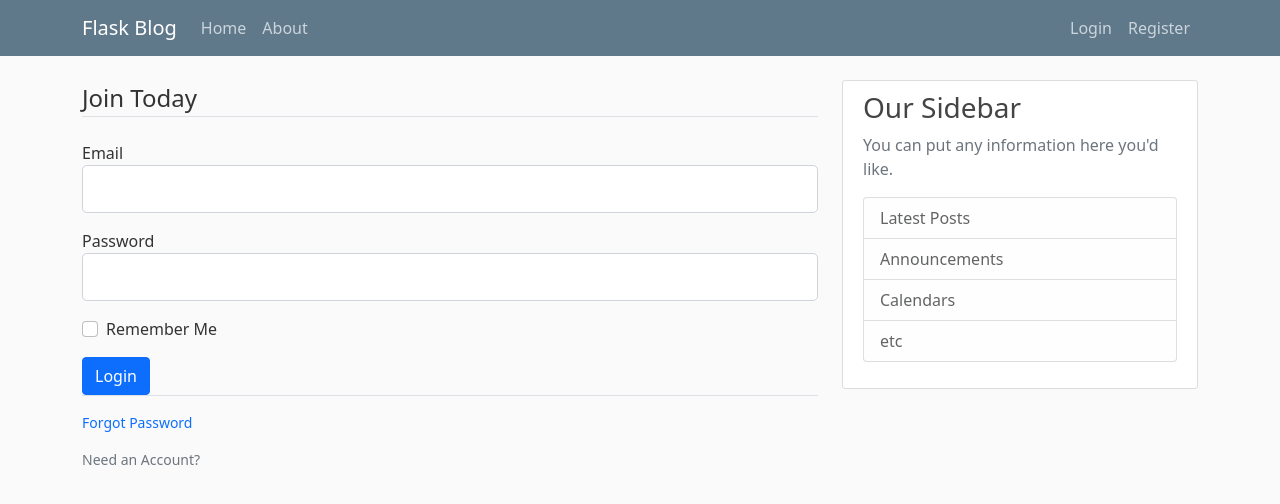
After one commit to ii-ko/Python, a Flask app: page /login in a window 1280 px wide. The commit adds this page. Shown: the top 504 px of the page. Run offline with Flask 2, Linux system fonts and the light colour scheme; some libraries are stand-ins or nearby versions.

Commit message:
flask/blog
add login template

```diff
--- /dev/null
+++ b/Flask/Blog/flaskblog/models/forms.py
@@ -0,0 +1,18 @@
+from flask_wtf import FlaskForm
+from wtforms import StringField, PasswordField, SubmitField, BooleanField
+from wtforms.validators import DataRequired, Length, Email, EqualTo, ValidationError
+
+
+class RegistrationForm(FlaskForm):
+    username = StringField('Username', validators=[DataRequired(), Length(min=2, max=20)])
+    email = StringField('Email', validators=[DataRequired(), Email()])
+    password = PasswordField('Password', validators=[DataRequired()])
+    retype_password = PasswordField('Re-Type Password', validators=[DataRequired(), EqualTo('password')])
+    submit = SubmitField('Sign Up')
+
+
+class LoginForm(FlaskForm):
+    email = StringField('Email', validators=[DataRequired(), Email()])
+    password = PasswordField('Password', validators=[DataRequired()])
+    remember_me = BooleanField('Remember Me')
+    submit = SubmitField('Login')
--- a/Flask/Blog/flaskblog/routes/routes.py
+++ b/Flask/Blog/flaskblog/routes/routes.py
@@ -1,5 +1,6 @@
 from flask import render_template
 from flaskblog import app
+from flaskblog.models.forms import RegistrationForm, LoginForm
 
 posts = [{
     'author': 'Ihsan',
@@ -24,3 +25,9 @@ def home():
 @app.route('/about')
 def about():
     return render_template('pages/about.html')
+
+
+@app.route('/login')
+def login():
+    form = LoginForm()
+    return render_template('auth/login.html', form=form)
--- /dev/null
+++ b/Flask/Blog/flaskblog/templates/auth/login.html
@@ -0,0 +1,46 @@
+{% extends 'layout/base.html' %}
+{% block content %}
+<div class="content-selection">
+    <form method= "post" action="">
+        {{ form.hidden_tag() }}
+        <fieldset class="form-group">
+            <legend class="border-bottom mb-4">Join Today</legend>
+            <div class="form-group mb-3">
+                {{ form.email.label(class="form-control-label") }}
+                {% if form.email.errors %}
+                    {{ form.email(class="form-control form-control-lg is-invalid") }}
+                    <div class="invalid-feedback">
+                        {% for error in form.email.errors %}
+                            <span>{{ error }}</span>
+                        {% endfor %}
+                    </div>
+                {% else %}
+                    {{ form.email(class="form-control form-control-lg") }}
+                {% endif %}
+            </div>
+            <div class="form-group mb-3">
+                {{ form.password.label(class="form-control-label") }}
+                {% if form.password.errors %}
+                    {{ form.password(class="form-control form-control-lg is-invalid") }}
+                    <div class="invalid-feedback">
+                        {% for error in form.password.errors %}
+                            <span>{{ error }}</span>
+                        {% endfor %}
+                    </div>
+                {% else %}
+                    {{ form.password(class="form-control form-control-lg") }}
+                {% endif %}
+            </div>
+            <div class="form-check mb-3">
+                {{ form.remember_me(class="form-check-input") }}
+                {{ form.remember_me.label(class="form-check-label") }}
+            </div>
+        </fieldset>
+            {{ form.submit(class="btn btn-primary") }}
+    </form>
+</div>
+<div class="border-top pt-3">
+        <p class="small text-muted"><a href="" class="text-decoration-none">Forgot Password</a></p>
+        <p class="small text-muted">Need an Account? <a href=""></a></p>
+</div>
+{% endblock content %}
--- a/Flask/Blog/flaskblog/templates/pages/about.html
+++ b/Flask/Blog/flaskblog/templates/pages/about.html
@@ -1,4 +1,4 @@
-{% extends 'pages/layout.html' %}
+{% extends 'layout/base.html' %}
 {% block content %}
 <h1>About Page</h1>
 {% endblock content %}
--- a/Flask/Blog/flaskblog/templates/pages/index.html
+++ b/Flask/Blog/flaskblog/templates/pages/index.html
@@ -1,4 +1,4 @@
-{% extends 'pages/layout.html' %}
+{% extends 'layout/base.html' %}
 {% block content %}
 {% for post in posts %}
 <article class="media content-section">
```
Also changed, not shown: Flask/Blog/flaskblog/templates/layout/base.html (renamed from Flask/Blog/flaskblog/templates/pages/layout.html).
